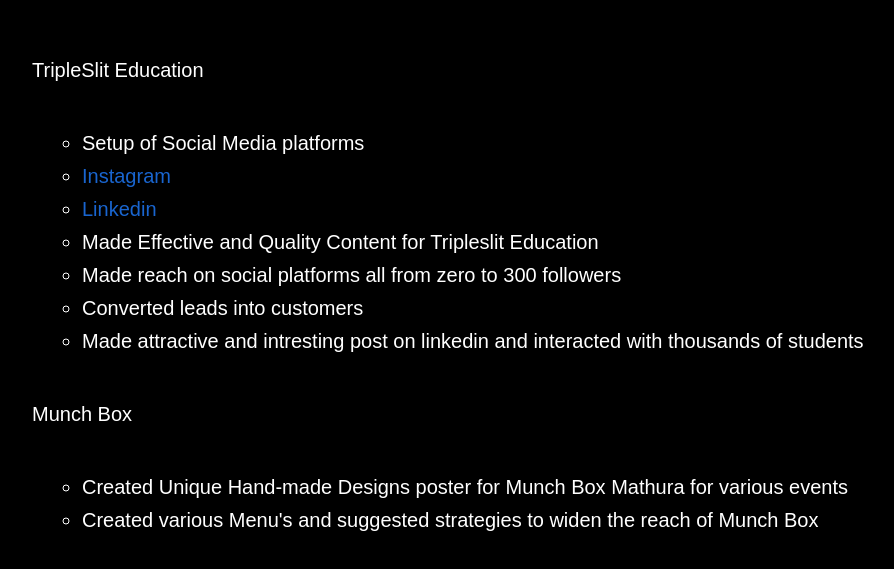
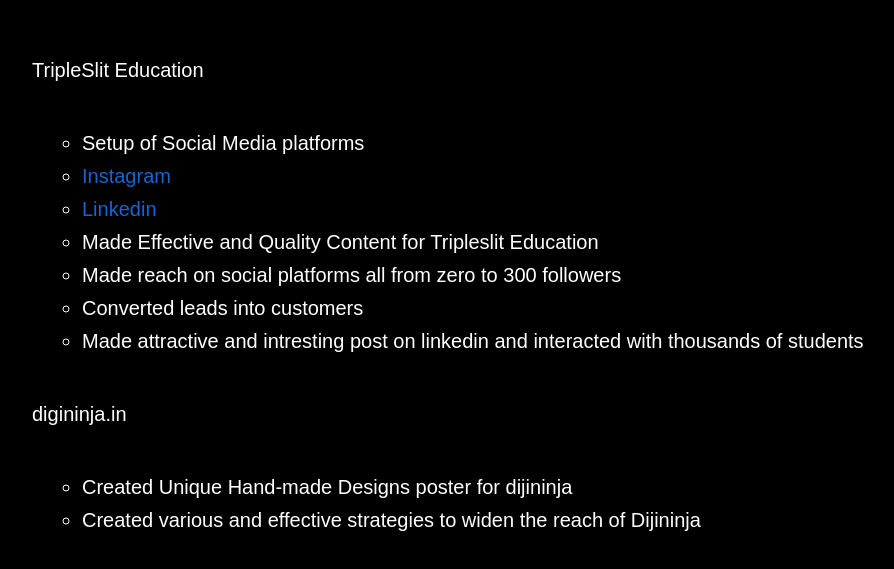
Before and after one commit to anujshrm95/portfolio, a plain HTML site: page digitalmarketing.html in a window 1280 px wide. Shown: the part 113-682 px from the top of the page, without its empty margins (56-950 px from the left). Drawn offline with Linux system fonts and the light colour scheme.

Commit message:
Update digitalmarketing.html

```diff
--- a/digitalmarketing.html
+++ b/digitalmarketing.html
@@ -25,10 +25,10 @@
         </div>
 
         <div class="section2">
-            Munch Box
+            <a>digininja.in</a>
             <ul>
-                <li>Created Unique Hand-made Designs poster for Munch Box Mathura for various events </li>
-                <li> Created various Menu's and suggested strategies to widen the reach of Munch Box</li>
+                <li>Created Unique Hand-made Designs poster for dijininja  </li>
+                <li> Created various and effective strategies to widen the reach of Dijininja</li>
 
             </ul>
         </div>
```
